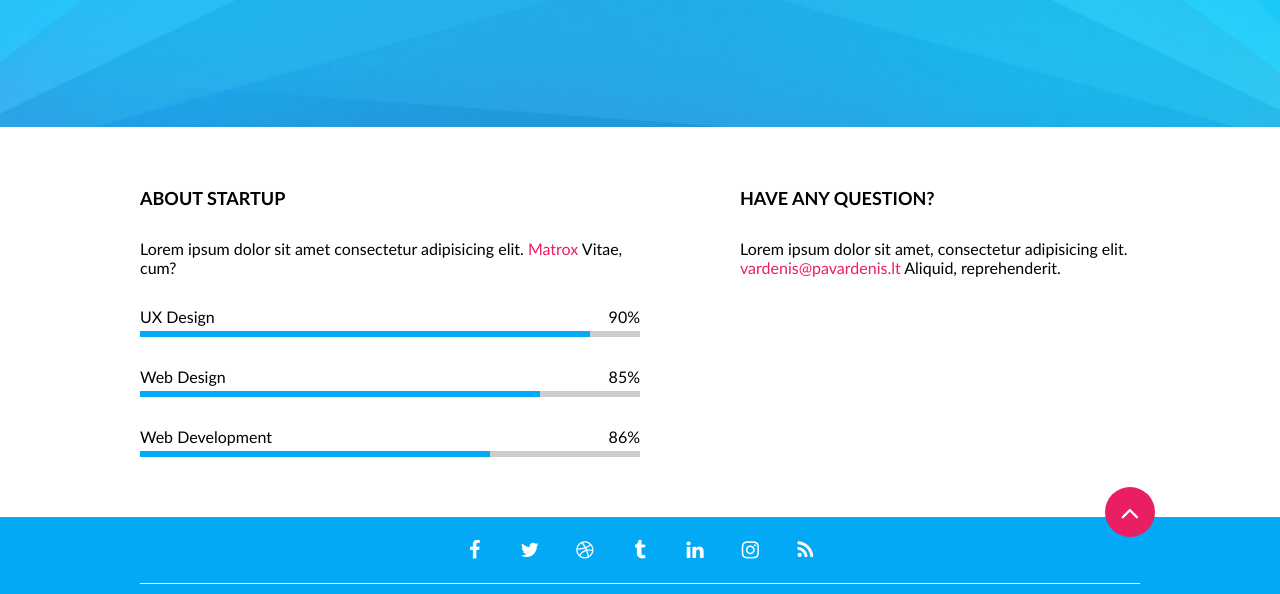
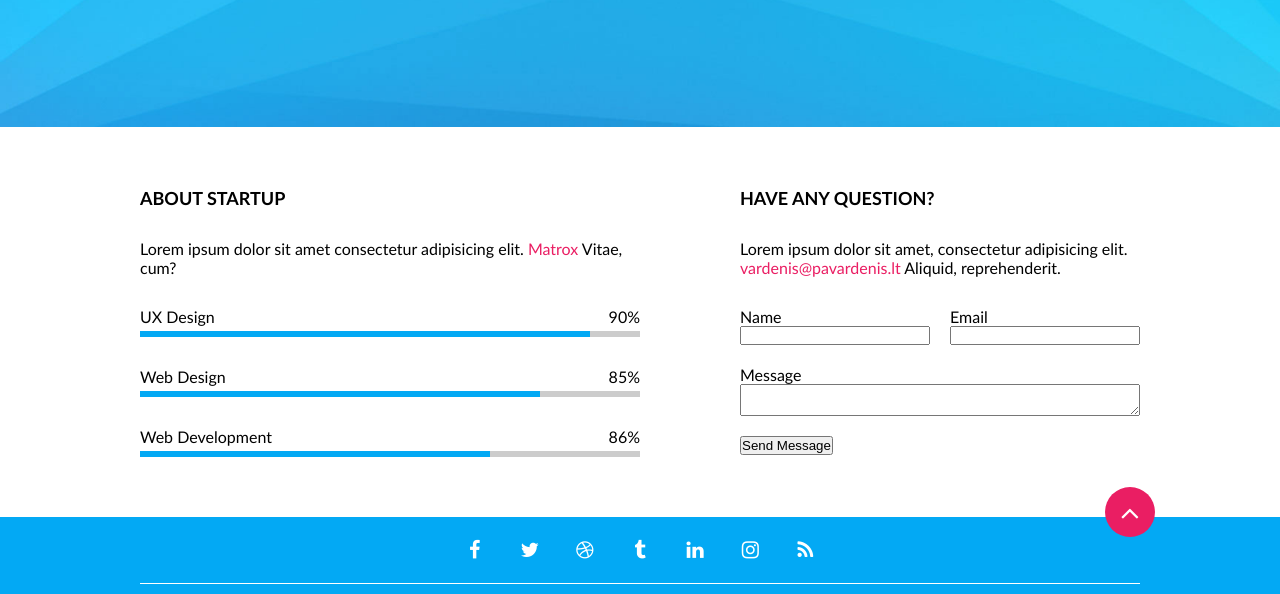
Before and after one commit to RokasSweets/06-007, a website: page index.html in a window 1280 px wide. Shown: the part 673-1267 px from the top of the page. Drawn offline with Linux system fonts and the light colour scheme.

Commit message:
Form grid #11

```diff
--- /dev/null
+++ b/css/components/form.css
@@ -0,0 +1,22 @@
+form {
+    display: grid;
+    grid-template-columns: 1fr 1fr;
+    gap: 20px;
+}
+
+form > .cell-1 {
+    grid-column: span 1;
+}
+
+form > .cell-2 {
+    grid-column: span 2;
+}
+
+form > div {
+
+}
+
+form > div > input,
+form > div > textarea {
+    width: 100%;
+}
--- a/css/components/progress-bar.css
+++ b/css/components/progress-bar.css
@@ -16,13 +16,6 @@
     justify-content: space-between;
 }
 
-.progress-bar-list .top > .label {
-
-}
-
-.progress-bar-list .top > .value {
-
-}
 
 .progress-bar-list > .progress-bar > .progress {
     height: 6px;
@@ -38,11 +31,11 @@
     animation-duration: 2s;
 }
 
-@keyframe loading {
+@keyframes loading {
     0%{
         width: 0;
     }
     100%{
-        width: var(--w):
+        width: var(--w);
     }
 }
--- a/index.html
+++ b/index.html
@@ -19,6 +19,7 @@
     <!-- 3rd-party -->
     <link rel="stylesheet" href="./css/3rd-party/font-awesome.min.css">
     <!-- components -->
+    <link rel="stylesheet" href="./css/components/form.css">
     <link rel="stylesheet" href="./css/components/clock.css">
     <link rel="stylesheet" href="./css/components/mouse.css">
     <link rel="stylesheet" href="./css/components/progress-bar.css">
@@ -97,6 +98,23 @@
             <div class="column right">
                 <h2 class="section-title">Have any question?</h2>
                 <p class="section-description">Lorem ipsum dolor sit amet, consectetur adipisicing elit. <a href="mailto:vardenis@pavardenis.lt">vardenis@pavardenis.lt</a> Aliquid, reprehenderit.</p>
+                <form action="/">
+                    <div class="cell-1">
+                        <label for="">Name</label>
+                        <input type="text">
+                    </div>
+                    <div class="cell-1">
+                        <label for="">Email</label>
+                        <input type="text">
+                    </div>
+                    <div class="cell-2">
+                        <label for="">Message</label>
+                        <textarea name="" id=""></textarea>
+                    </div>
+                    <div class="cell-2">
+                        <button>Send Message</button>
+                    </div>
+                </form>
             </div>
         </div>
     </section>
```
